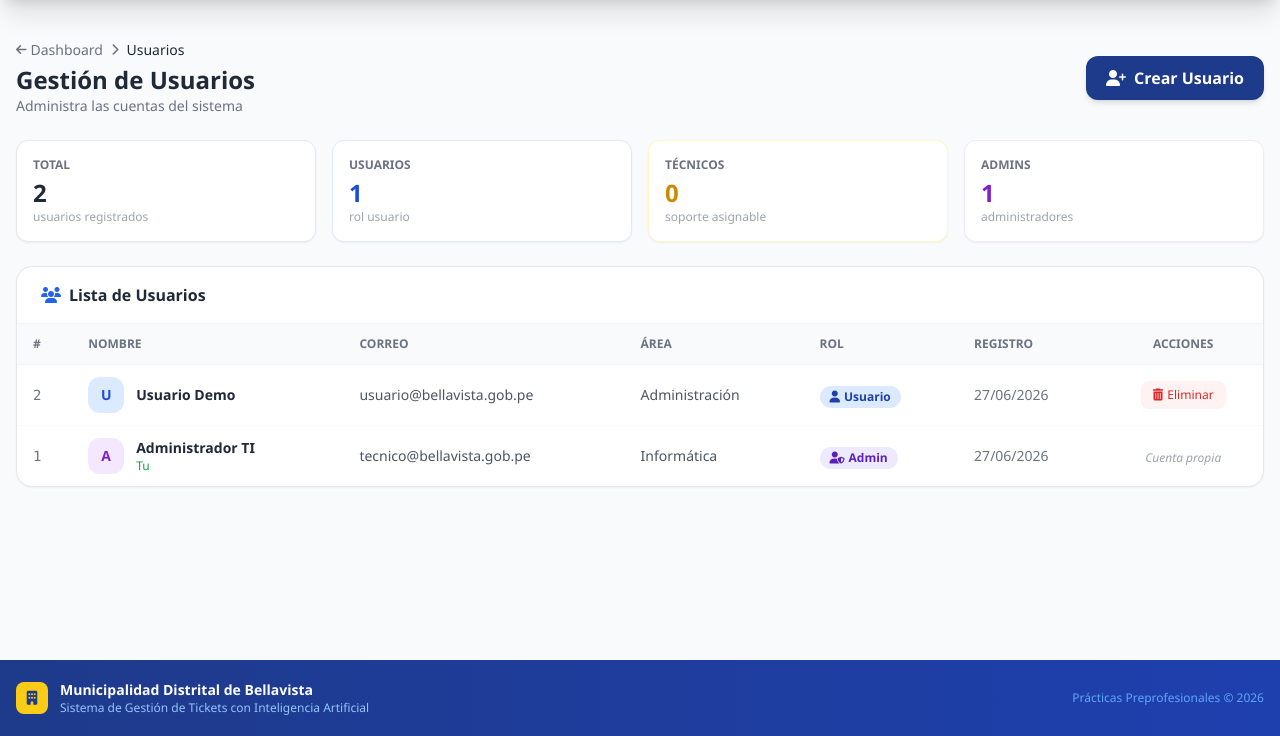
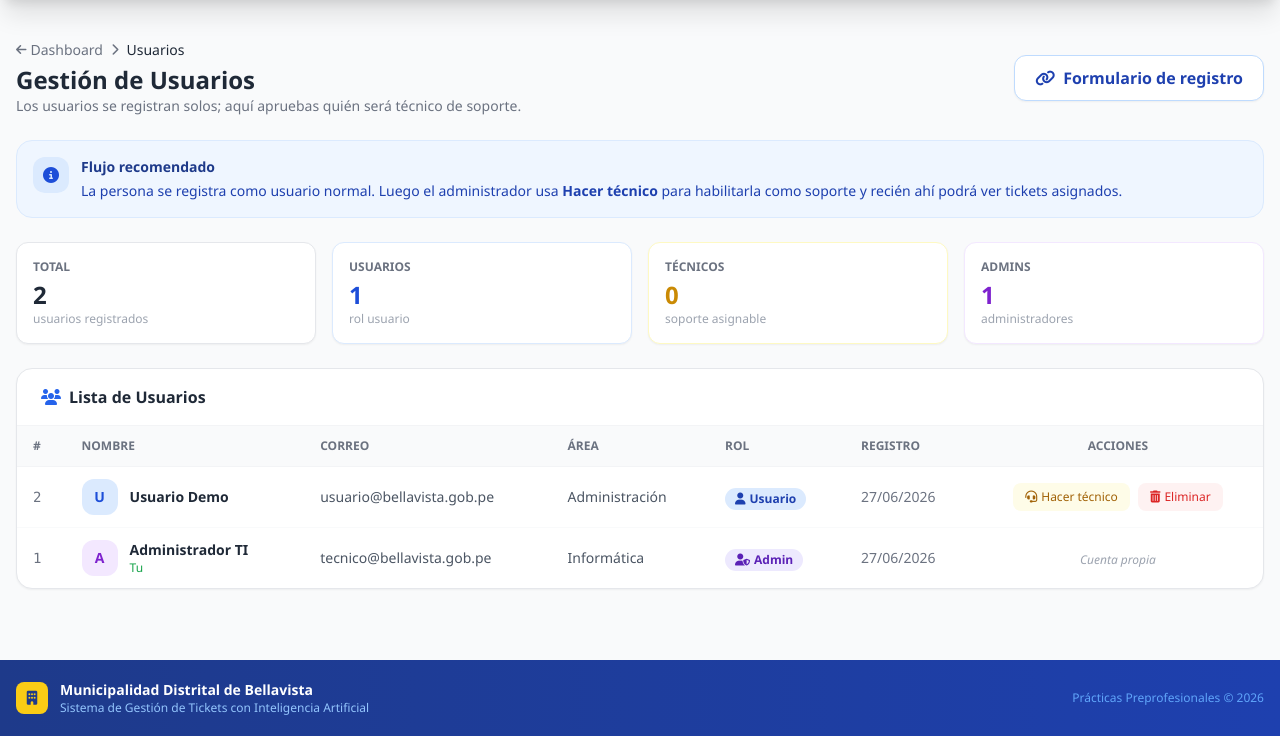
Before and after one commit to GhostPablo1/Sistema_Ticket, a Flask app: page /admin/usuarios in a window 1280 px wide. Shown: the part 64-800 px from the top of the page. Run offline with Flask 3, Linux system fonts and the light colour scheme; a user stored in the database is signed in; data that the repository does not hold is empty; some libraries are stand-ins or nearby versions.

Commit message:
Promover usuarios existentes a tecnicos

```diff
--- a/app.py
+++ b/app.py
@@ -569,6 +569,8 @@ def _usuario_json(usuario):
         'rol_label': rol_label,
         'area': usuario.area or '',
         'fecha_registro': usuario.fecha_registro.strftime('%d/%m/%Y') if usuario.fecha_registro else '',
+        'make_tech_url': url_for('admin_hacer_tecnico', user_id=usuario.id),
+        'remove_tech_url': url_for('admin_quitar_tecnico', user_id=usuario.id),
         'delete_url': url_for('admin_eliminar_usuario', user_id=usuario.id),
     }
 
@@ -1148,23 +1150,67 @@ def api_admin_usuarios():
 def admin_crear_usuario():
     if not _is_admin():
         return redirect(url_for('dashboard_usuario'))
-    nombre   = request.form['nombre'].strip()
-    email    = request.form['email'].strip().lower()
-    password = request.form['password']
-    rol      = request.form.get('rol', USER_ROLE)
-    area     = request.form.get('area', '').strip()
+    flash('Los usuarios deben registrarse desde el formulario publico. Luego puedes usar "Hacer tecnico".', 'warning')
+    return redirect(url_for('admin_usuarios'))
 
-    if rol not in [USER_ROLE, TECH_ROLE, ADMIN_ROLE]:
-        rol = USER_ROLE
 
-    if Usuario.query.filter_by(email=email).first():
-        flash('Ya existe un usuario con ese correo electrónico.', 'danger')
+@app.route('/admin/usuario/<int:user_id>/hacer-tecnico', methods=['POST'])
+@login_required
+def admin_hacer_tecnico(user_id):
+    if not _is_admin():
+        return redirect(url_for('dashboard_usuario'))
+
+    usuario = Usuario.query.get_or_404(user_id)
+    if usuario.rol == ADMIN_ROLE:
+        flash('No se puede cambiar el rol de un administrador desde esta accion.', 'danger')
         return redirect(url_for('admin_usuarios'))
 
-    db.session.add(Usuario(nombre=nombre, email=email, password=password,
-                           rol=rol, area=area, activo=True, email_verificado=True))
+    usuario.rol = TECH_ROLE
+    usuario.activo = True
+    usuario.email_verificado = True
+    _notify_user(
+        usuario.id,
+        'Ahora eres tecnico de soporte',
+        'El administrador te habilito como tecnico. Ya puedes atender tickets asignados.',
+    )
     db.session.commit()
-    flash(f'Usuario "{nombre}" creado exitosamente.', 'success')
+    flash(f'{usuario.nombre} ahora es tecnico de soporte.', 'success')
+    return redirect(url_for('admin_usuarios'))
+
+
+@app.route('/admin/usuario/<int:user_id>/quitar-tecnico', methods=['POST'])
+@login_required
+def admin_quitar_tecnico(user_id):
+    if not _is_admin():
+        return redirect(url_for('dashboard_usuario'))
+
+    usuario = Usuario.query.get_or_404(user_id)
+    if usuario.rol != TECH_ROLE:
+        flash('Ese usuario no es tecnico.', 'warning')
+        return redirect(url_for('admin_usuarios'))
+
+    tickets_abiertos = Ticket.query.filter(
+        Ticket.tecnico_id == usuario.id,
+        Ticket.estado.in_(['Pendiente', 'En Proceso'])
+    ).all()
+    for ticket in tickets_abiertos:
+        ticket.tecnico_id = None
+        ticket.estado = 'Pendiente'
+        _notify_user(
+            ticket.usuario_id,
+            'Ticket pendiente de reasignacion',
+            f'Tu ticket #{ticket.id} quedo pendiente de un nuevo tecnico.',
+            ticket.id,
+        )
+
+    usuario.rol = USER_ROLE
+    _notify_user(
+        usuario.id,
+        'Rol de tecnico retirado',
+        'El administrador retiro tu rol de tecnico de soporte.',
+    )
+    db.session.commit()
+    flash(f'{usuario.nombre} volvio a rol usuario.', 'success')
     return redirect(url_for('admin_usuarios'))
 
 
--- a/templates/admin_usuarios.html
+++ b/templates/admin_usuarios.html
@@ -14,12 +14,25 @@
             <span class="text-gray-800 font-medium">Usuarios</span>
         </div>
         <h1 class="text-2xl font-bold text-gray-800">Gestión de Usuarios</h1>
-        <p class="text-gray-500 text-sm">Administra las cuentas del sistema</p>
+        <p class="text-gray-500 text-sm">Los usuarios se registran solos; aquí apruebas quién será técnico de soporte.</p>
     </div>
-    <button onclick="document.getElementById('modalCrear').classList.remove('hidden')"
-            class="inline-flex items-center gap-2 bg-blue-900 hover:bg-blue-800 text-white font-semibold px-5 py-2.5 rounded-xl shadow-md hover:shadow-lg transition">
-        <i class="fas fa-user-plus"></i> Crear Usuario
-    </button>
+    <a href="{{ url_for('register') }}"
+       class="inline-flex items-center gap-2 bg-white border border-blue-200 hover:border-blue-400 text-blue-800 font-semibold px-5 py-2.5 rounded-xl shadow-sm transition">
+        <i class="fas fa-link"></i> Formulario de registro
+    </a>
+</div>
+
+<div class="bg-blue-50 border border-blue-100 rounded-2xl p-4 mb-6 flex items-start gap-3">
+    <div class="w-9 h-9 rounded-xl bg-blue-100 text-blue-700 flex items-center justify-center flex-shrink-0">
+        <i class="fas fa-info-circle"></i>
+    </div>
+    <div>
+        <div class="font-semibold text-blue-900 text-sm">Flujo recomendado</div>
+        <p class="text-blue-800 text-sm mt-1">
+            La persona se registra como usuario normal. Luego el administrador usa <strong>Hacer técnico</strong>
+            para habilitarla como soporte y recién ahí podrá ver tickets asignados.
+        </p>
+    </div>
 </div>
 
 <!-- Stats rápidas -->
@@ -107,6 +120,23 @@
                     </td>
                     <td class="px-4 py-3 text-center">
                         {% if u.id != current_user.id %}
+                        <div class="flex justify-center gap-2 flex-wrap">
+                            {% if u.rol == 'usuario' %}
+                            <form method="POST" action="{{ url_for('admin_hacer_tecnico', user_id=u.id) }}">
+                                <button type="submit"
+                                        class="inline-flex items-center gap-1 bg-yellow-50 hover:bg-yellow-100 text-yellow-700 px-3 py-1.5 rounded-lg text-xs font-medium transition">
+                                    <i class="fas fa-headset"></i> Hacer técnico
+                                </button>
+                            </form>
+                            {% elif u.rol == 'tecnico' %}
+                            <form method="POST" action="{{ url_for('admin_quitar_tecnico', user_id=u.id) }}"
+                                  onsubmit="return confirm('¿Quitar rol técnico a {{ u.nombre }}? Sus tickets abiertos quedarán pendientes de reasignación.')">
+                                <button type="submit"
+                                        class="inline-flex items-center gap-1 bg-gray-50 hover:bg-gray-100 text-gray-700 px-3 py-1.5 rounded-lg text-xs font-medium transition">
+                                    <i class="fas fa-user"></i> Quitar técnico
+                                </button>
+                            </form>
+                            {% endif %}
                             <form method="POST" action="{{ url_for('admin_eliminar_usuario', user_id=u.id) }}"
                                   onsubmit="return confirm('¿Eliminar al usuario {{ u.nombre }}? Esta acción no se puede deshacer.')">
                                 <button type="submit"
@@ -114,6 +144,7 @@
                                     <i class="fas fa-trash-alt"></i> Eliminar
                                 </button>
                             </form>
+                        </div>
                         {% else %}
                         <span class="text-xs text-gray-400 italic">Cuenta propia</span>
                         {% endif %}
@@ -132,90 +163,10 @@
     </div>
 </div>
 
-<!-- ===== MODAL CREAR USUARIO ===== -->
-<div id="modalCrear" class="hidden fixed inset-0 bg-black/50 z-50 flex items-center justify-center p-4">
-    <div class="bg-white rounded-2xl shadow-2xl w-full max-w-lg" onclick="event.stopPropagation()">
-        <!-- Header modal -->
-        <div class="bg-gradient-to-r from-blue-900 to-blue-800 px-6 py-4 rounded-t-2xl flex items-center justify-between">
-            <h3 class="text-white font-bold text-lg flex items-center gap-2">
-                <i class="fas fa-user-plus text-yellow-300"></i> Crear Nuevo Usuario
-            </h3>
-            <button onclick="document.getElementById('modalCrear').classList.add('hidden')"
-                    class="text-white/70 hover:text-white text-xl leading-none transition">&times;</button>
-        </div>
-
-        <!-- Formulario -->
-        <form method="POST" action="{{ url_for('admin_crear_usuario') }}" class="p-6 space-y-4">
-            <div class="grid grid-cols-2 gap-4">
-                <div class="col-span-2">
-                    <label class="block text-sm font-semibold text-gray-700 mb-1.5">Nombre Completo *</label>
-                    <input type="text" name="nombre" required
-                           class="w-full px-4 py-2.5 border border-gray-300 rounded-xl text-sm focus:outline-none focus:ring-2 focus:ring-blue-500"
-                           placeholder="Ej: María Fernández">
-                </div>
-                <div class="col-span-2">
-                    <label class="block text-sm font-semibold text-gray-700 mb-1.5">Correo Electrónico *</label>
-                    <input type="email" name="email" required
-                           class="w-full px-4 py-2.5 border border-gray-300 rounded-xl text-sm focus:outline-none focus:ring-2 focus:ring-blue-500"
-                           placeholder="correo@bellavista.gob.pe">
-                </div>
-                <div>
-                    <label class="block text-sm font-semibold text-gray-700 mb-1.5">Área / Dpto.</label>
-                    <select name="area"
-                            class="w-full px-4 py-2.5 border border-gray-300 rounded-xl text-sm focus:outline-none focus:ring-2 focus:ring-blue-500">
-                        <option value="">— Sin área —</option>
-                        <option value="Administración">Administración</option>
-                        <option value="Atención al Ciudadano">Atención al Ciudadano</option>
-                        <option value="Contabilidad">Contabilidad</option>
-                        <option value="Gerencia">Gerencia</option>
-                        <option value="Informática">Informática</option>
-                        <option value="Logística">Logística</option>
-                        <option value="Recursos Humanos">Recursos Humanos</option>
-                        <option value="Secretaría General">Secretaría General</option>
-                        <option value="Tesorería">Tesorería</option>
-                        <option value="Otro">Otro</option>
-                    </select>
-                </div>
-                <div>
-                    <label class="block text-sm font-semibold text-gray-700 mb-1.5">Rol *</label>
-                    <select name="rol"
-                            class="w-full px-4 py-2.5 border border-gray-300 rounded-xl text-sm focus:outline-none focus:ring-2 focus:ring-blue-500">
-                        <option value="admin">Administrador</option>
-                        <option value="tecnico">Técnico / Soporte</option>
-                        <option value="usuario" selected>Usuario</option>
-                    </select>
-                </div>
-                <div class="col-span-2">
-                    <label class="block text-sm font-semibold text-gray-700 mb-1.5">Contraseña *</label>
-                    <input type="password" name="password" required minlength="6"
-                           class="w-full px-4 py-2.5 border border-gray-300 rounded-xl text-sm focus:outline-none focus:ring-2 focus:ring-blue-500"
-                           placeholder="Mínimo 6 caracteres">
-                </div>
-            </div>
-
-            <div class="flex gap-3 pt-2">
-                <button type="submit"
-                        class="flex-1 bg-blue-900 hover:bg-blue-800 text-white font-bold py-2.5 rounded-xl transition flex items-center justify-center gap-2">
-                    <i class="fas fa-user-plus"></i> Crear Usuario
-                </button>
-                <button type="button" onclick="document.getElementById('modalCrear').classList.add('hidden')"
-                        class="px-5 py-2.5 bg-gray-100 hover:bg-gray-200 text-gray-700 font-semibold rounded-xl transition">
-                    Cancelar
-                </button>
-            </div>
-        </form>
-    </div>
-</div>
-
 {% endblock %}
 
 {% block extra_scripts %}
 <script>
-// Cerrar modal al hacer clic fuera
-document.getElementById('modalCrear').addEventListener('click', function(e) {
-    if (e.target === this) this.classList.add('hidden');
-});
-
 const CURRENT_ADMIN_ID = {{ current_user.id }};
 let adminUsuariosSnapshot = '';
 
@@ -237,15 +188,37 @@ function renderUsuarioRow(usuario) {
         : (usuario.rol === 'tecnico'
             ? '<span class="badge" style="background:#fef3c7;color:#92400e;"><i class="fas fa-headset mr-1"></i>Técnico</span>'
             : '<span class="badge badge-proceso"><i class="fas fa-user mr-1"></i>Usuario</span>');
-    const acciones = usuario.id === CURRENT_ADMIN_ID
-        ? '<span class="text-xs text-gray-400 italic">Cuenta propia</span>'
-        : `<form method="POST" action="${safeHtml(usuario.delete_url)}"
+    let acciones = '<span class="text-xs text-gray-400 italic">Cuenta propia</span>';
+    if (usuario.id !== CURRENT_ADMIN_ID) {
+        const botones = [];
+        if (usuario.rol === 'usuario') {
+            botones.push(`
+                <form method="POST" action="${safeHtml(usuario.make_tech_url)}">
+                    <button type="submit"
+                            class="inline-flex items-center gap-1 bg-yellow-50 hover:bg-yellow-100 text-yellow-700 px-3 py-1.5 rounded-lg text-xs font-medium transition">
+                        <i class="fas fa-headset"></i> Hacer técnico
+                    </button>
+                </form>`);
+        } else if (usuario.rol === 'tecnico') {
+            botones.push(`
+                <form method="POST" action="${safeHtml(usuario.remove_tech_url)}"
+                      onsubmit="return confirm('Quitar rol tecnico a ${safeHtml(usuario.nombre)}? Sus tickets abiertos quedaran pendientes de reasignacion.')">
+                    <button type="submit"
+                            class="inline-flex items-center gap-1 bg-gray-50 hover:bg-gray-100 text-gray-700 px-3 py-1.5 rounded-lg text-xs font-medium transition">
+                        <i class="fas fa-user"></i> Quitar técnico
+                    </button>
+                </form>`);
+        }
+        botones.push(`
+            <form method="POST" action="${safeHtml(usuario.delete_url)}"
                   onsubmit="return confirm('Eliminar al usuario ${safeHtml(usuario.nombre)}? Esta accion no se puede deshacer.')">
                 <button type="submit"
                         class="inline-flex items-center gap-1 bg-red-50 hover:bg-red-100 text-red-600 px-3 py-1.5 rounded-lg text-xs font-medium transition">
                     <i class="fas fa-trash-alt"></i> Eliminar
                 </button>
-            </form>`;
+            </form>`);
+        acciones = `<div class="flex justify-center gap-2 flex-wrap">${botones.join('')}</div>`;
+    }
 
     return `
         <tr class="hover:bg-gray-50 transition">
```
Lines whose indentation alone changed are shown as unchanged.
